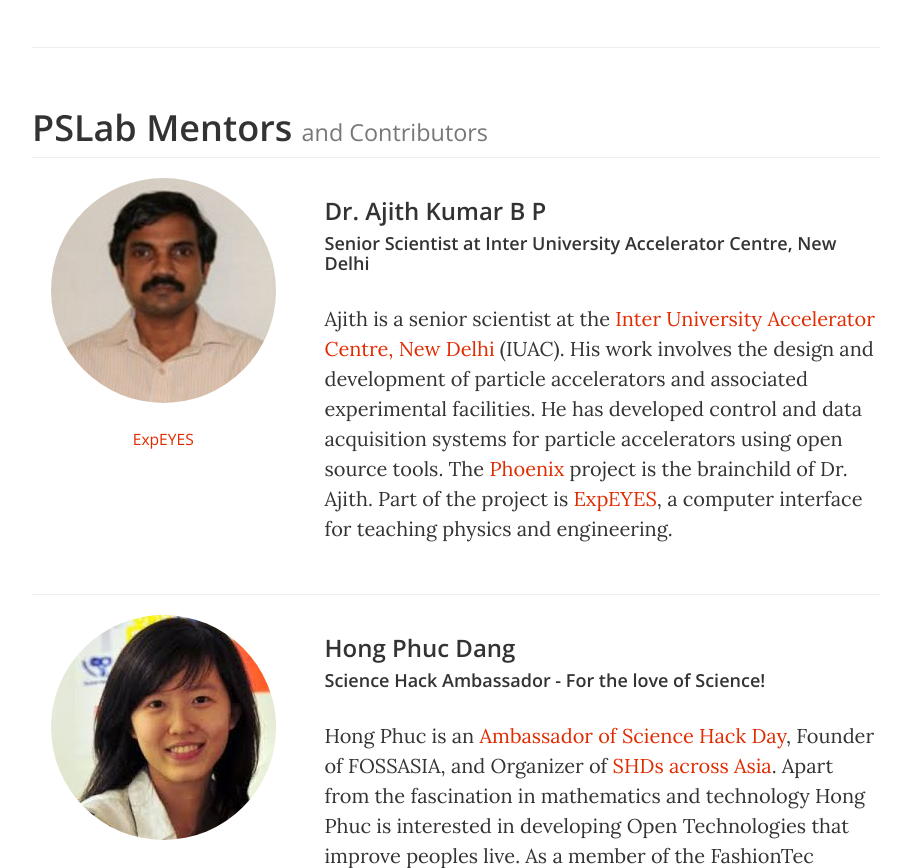
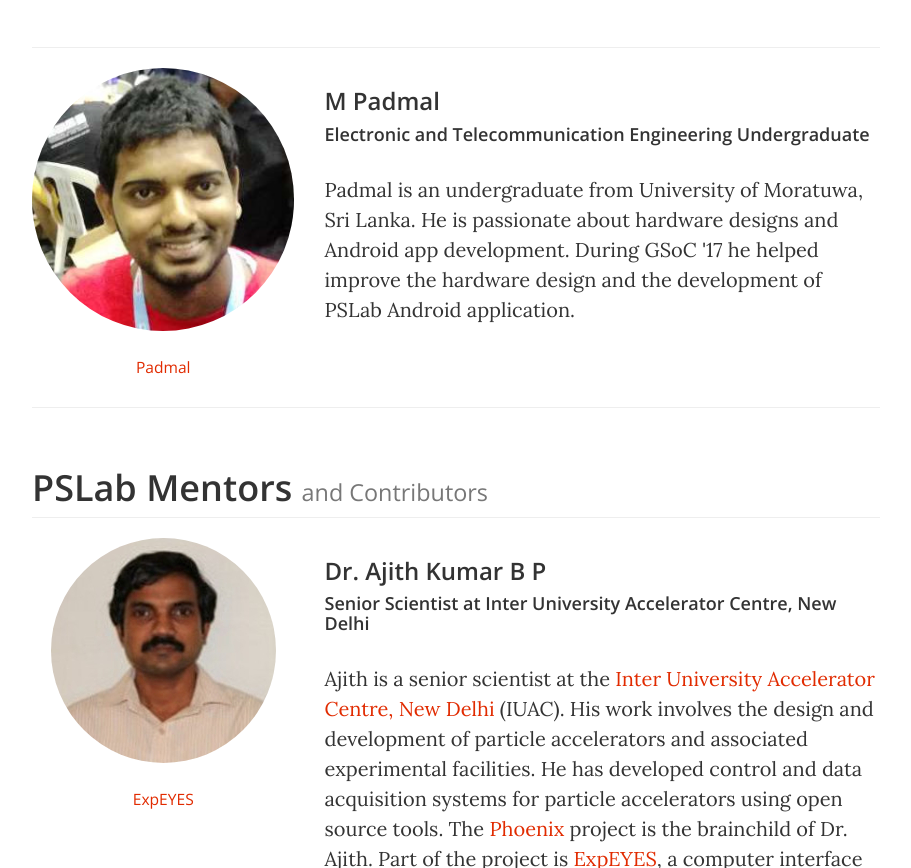
Before and after one commit to fossasia/pslab-scripts, a website: page index.html in a window 1280 px wide. Shown: the part 6541-7409 px from the top of the page, without its empty margins (233-1144 px from the left). Drawn offline with nearby package versions, Linux system fonts and the light colour scheme.

Commit message:
Added Padmal to team (#68)

```diff
--- a/index.html
+++ b/index.html
@@ -310,6 +310,22 @@
                         </div>
                     </div>
                     <hr>
+                    <!-- Developer Three -->
+                    <div class="row">
+                        <div class="col-lg-4 col-sm-6 text-center">
+                            <img class="img-circle img-responsive img-center" src="img/mpadmal.JPG" alt="">
+                            <h3>
+                                <small><a href="https://github.com/cloudypadmal">Padmal</a></small>
+                            </h3>
+                        </div>
+                        <div class="col-lg-8">
+                            <h3 id="padmal">M Padmal</h3>
+                            <h4>Electronic and Telecommunication Engineering Undergraduate</a></h4>
+                            <p>Padmal is an undergraduate from University of Moratuwa, Sri Lanka. He is passionate about hardware designs and Android app development. During GSoC '17 he helped improve the hardware design and the development of PSLab Android application.</p>
+                        </div>
+                    </div>
+                    <hr>
+
                     <div class="row">
                         <div class="col-lg-12">
                             <h1 class="page-header">PSLab Mentors
```
Also changed, not shown: img/mpadmal.JPG (added).
